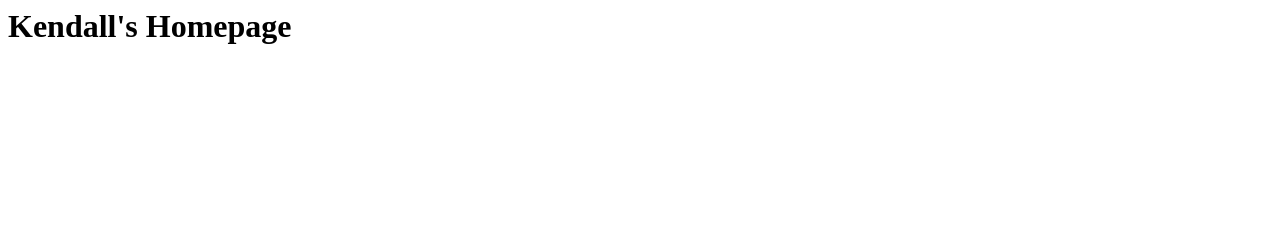
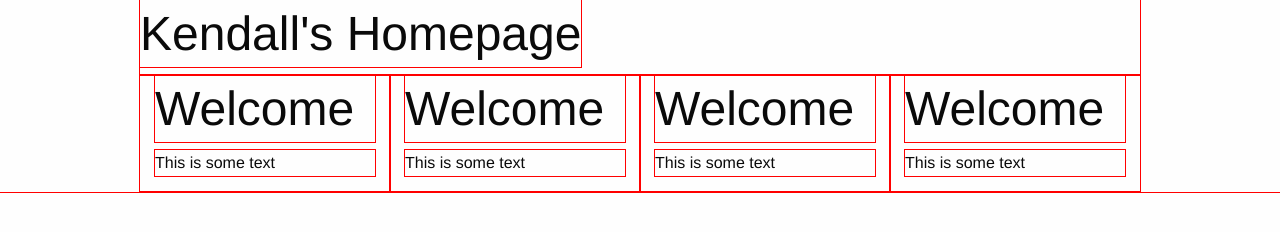
Before and after one commit to ja5293/art3870-w17, a plain HTML site: page index.html in a window 1280 px wide. Drawn offline with Linux system fonts and the light colour scheme.

Commit message:
first grid

```diff
--- a/css/app.css
+++ b/css/app.css
@@ -0,0 +1,3 @@
+/* This is my stylesheet for the homepage */
+
+* {outline: 1px solid red;}
--- a/index.html
+++ b/index.html
@@ -1,13 +1,52 @@
-<html>
+<!doctype html>
+<html class="no-js" lang="en" dir="ltr">
 
 <head>
-
-<title>Some Title</title>
-
+  <meta charset="utf-8">
+  <meta name="viewport" content="width=device-width, initial-scale=1.0">
+  <title>Some Title</title>
+  <link rel="stylesheet" href="css/foundation.css">
+  <link rel="stylesheet" href="css/app.css">
 </head>
 
 <body>
-<h1>Kendall's Homepage</h1>
+
+  <section class="row">
+      <h1>Kendall's Homepage</h1>
+  </section>
+
+  <section class="row">
+    <article class="column small-12 medium-6 large-3">
+      <h1>Welcome</h1>
+      <p>This is some text</p>
+    </article>
+    <article class="column small-12 medium-6 large-3">
+      <h1>Welcome</h1>
+      <p>This is some text</p>
+    </article>
+    <article class="column small-12 medium-6 large-3">
+      <h1>Welcome</h1>
+      <p>This is some text</p>
+    </article>
+    <article class="column small-12 medium-6 large-3">
+      <h1>Welcome</h1>
+      <p>This is some text</p>
+    </article>
+  </section>
+
+  <section class="row">
+
+  </section>
+
+  <section class="row">
+
+  </section>
+
+
+  <script src="js/vendor/jquery.js"></script>
+  <script src="js/vendor/what-input.js"></script>
+  <script src="js/vendor/foundation.js"></script>
+  <script src="js/app.js"></script>
 
 </body>
 
```
